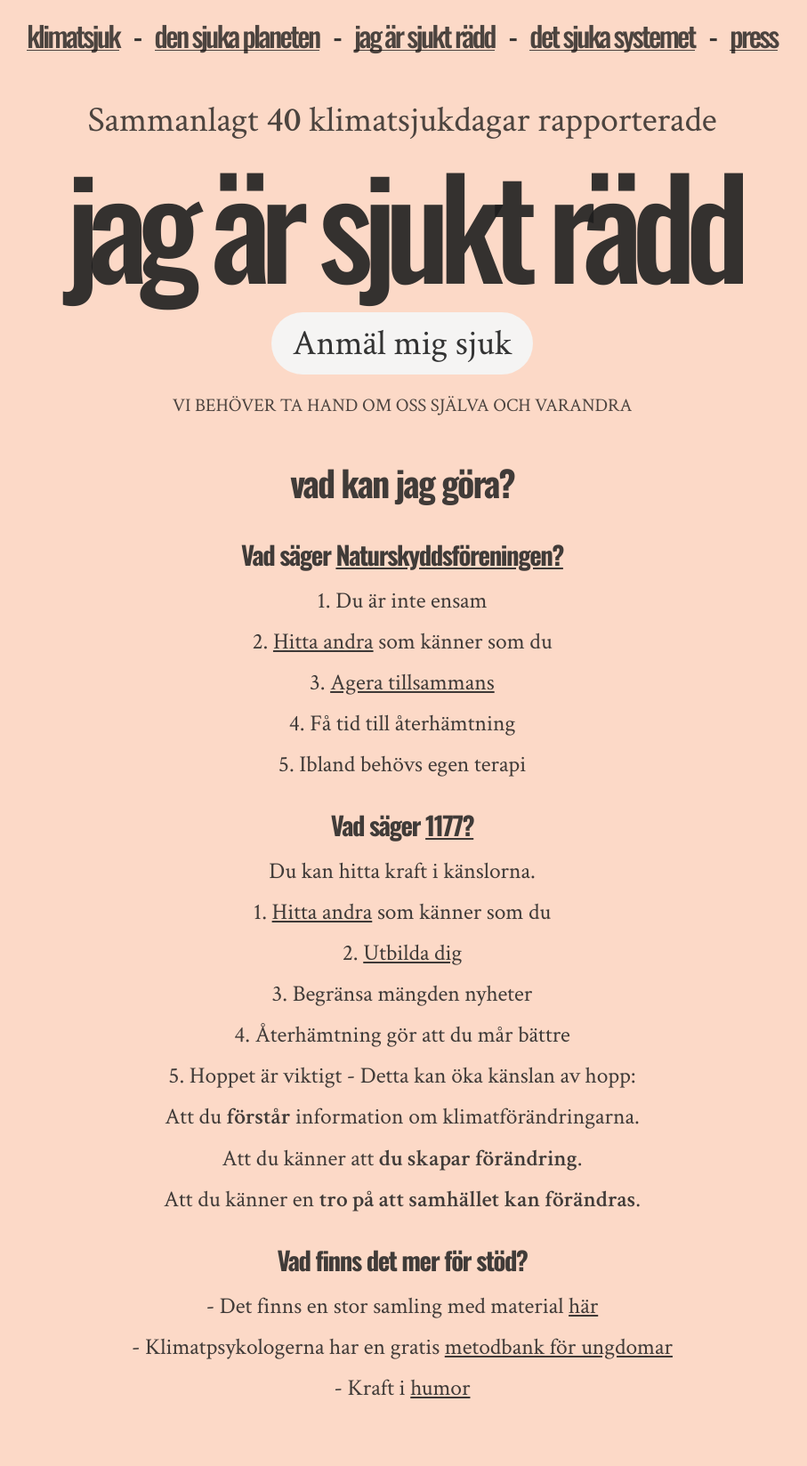
After one commit to janlindblad/klimatsjuk, a Django app: page /radd/ in a window 1280 px wide. The commit adds this page. Shown: the whole page at 89% size, without its empty margins (188-1095 px from the left). Run offline with Django 5.2, Linux system fonts and the light colour scheme; data that the repository does not hold is empty.

Commit message:
Add radd page

```diff
--- a/counter/templates/counter/base.html
+++ b/counter/templates/counter/base.html
@@ -268,13 +268,13 @@
         <nav class="oswald">
             <a href="{% url 'counter:landing' %}">klimatsjuk</a> -
             <a href="{% url 'counter:planeten' %}">den sjuka planeten</a> -
-            <a href="#jag-ar-sjukt-radd">jag är sjukt rädd</a> -
+            <a href="{% url 'counter:radd' %}">jag är sjukt rädd</a> -
             <a href="#det-sjuka-systemet">det sjuka systemet</a> -
             <a href="#press">press</a>
         </nav>
         <div class="page-content">
             <div class="header-section">
-                <div class="miller-text">Sammanlagt <b>{{ quote_count }}</b> sjukdagar 2025</div>
+                <div class="miller-text">Sammanlagt <b>{{ quote_count }}</b> klimatsjukdagar rapporterade</div>
             </div>
 
             <div>
--- /dev/null
+++ b/counter/templates/counter/radd.html
@@ -0,0 +1,88 @@
+{% extends "counter/base.html" %}
+
+{% block title %}Jag är sjukt rädd - Klimatsjuk{% endblock %}
+
+{% block page_title %}jag är sjukt rädd{% endblock %}
+
+{% block content_section %}
+<div class="text-section">
+    <h2>Vad kan jag göra?</h2>
+
+    <h3><strong>Vad säger <a target="_blank" href="https://www.naturskyddsforeningen.se/">Naturskyddsföreningen?</a></strong></h3>
+    <p>1. Du är inte ensam
+    <br/>2. <a target="_blank" href="https://klimatkalendern.nu/">Hitta andra</a> som känner som du
+    <br/>3. <a target="_blank" href="https://klimatprata.se/hitta_din_organisation.php">Agera tillsammans</a>
+    <br/>4. Få tid till återhämtning
+    <br/>5. Ibland behövs egen terapi
+
+    <h3><strong>Vad säger <a target="_blank" href="https://www.1177.se/liv--halsa/psykisk-halsa/att-leva-med-oro-for-klimatet/">1177?</a></strong></h3>
+    <p>Du kan hitta kraft i känslorna.</p>
+    <p>1. <a target="_blank" href="https://klimatkalendern.nu/">Hitta andra</a> som känner som du
+    <br/>2. <a target="_blank" href="https://poddtoppen.se/podcast/1767041503/tva-klimatpsykologer-moter">Utbilda dig</a>
+    <br/>3. Begränsa mängden nyheter
+    <br/>4. Återhämtning gör att du mår bättre
+    <br/>5. Hoppet är viktigt - Detta kan öka känslan av hopp:
+
+    <br/>Att du <b>förstår</b> information om klimatförändringarna.
+    <br/>Att du känner att <b>du skapar förändring</b>.
+    <br/>Att du känner en <b>tro på att samhället kan förändras</b>.
+
+    <h3><strong>Vad finns det mer för stöd?</strong></h3>
+    <p>- Det finns en stor samling med material <a target="_blank" href="https://www.unthinkable.earth/resource-hub">här</a>
+    <br/>- Klimatpsykologerna har en gratis <a target="_blank" href="https://www.klimatpsykologerna.se/terrapi">metodbank för ungdomar</a>
+    <br/>- Kraft i <a target="_blank" href="https://oilwell.app/">humor</a>
+</div>
+
+<style>
+    .text-section {
+        max-width: 800px;
+        margin: 2rem auto;
+        padding: 0 1rem;
+        font-family: "Crimson Text", serif;
+        font-size: 1.6rem;
+        line-height: 1.8;
+        color: rgba(30, 30, 30, 0.85);
+    }
+
+    .text-section h2 {
+        font-family: "Oswald", sans-serif;
+        font-size: 2.5rem;
+        font-weight: 700;
+        margin: 1.5rem 0 1rem 0;
+        text-transform: lowercase;
+        letter-spacing: -0.05em;
+    }
+
+    .text-section h3 {
+        font-family: "Oswald", sans-serif;
+        font-size: 1.8rem;
+        font-weight: 700;
+        margin: 1.2rem 0 0.2rem 0;
+        letter-spacing: -0.05em;
+    }
+
+    .text-section a {
+        color: rgba(30, 30, 30, 0.85);
+        text-decoration: underline;
+    }
+
+    .text-section a:hover {
+        color: rgba(30, 30, 30, 1);
+    }
+
+    @media (max-width: 640px) {
+        .text-section {
+            font-size: 1rem;
+            margin: 1rem auto;
+        }
+
+        .text-section h2 {
+            font-size: 1.4rem;
+        }
+
+        .text-section h3 {
+            font-size: 1rem;
+        }
+    }
+</style>
+{% endblock %}
--- a/counter/urls.py
+++ b/counter/urls.py
@@ -6,6 +6,7 @@ app_name = 'counter'
 urlpatterns = [
     path('', views.landing, name='landing'),
     path('planeten/', views.planeten, name='planeten'),
+    path('radd/', views.radd, name='radd'),
     path('submit/', views.submit_quote, name='submit_quote'),
     path('api/quotes/', views.approved_quotes_api, name='approved_quotes_api'),
 ]
--- a/counter/views.py
+++ b/counter/views.py
@@ -26,7 +26,13 @@ def planeten(request):
     approved_quotes = Quote.objects.filter(approved=True)
     quote_count = 40 + sum(approved_quotes.values_list('days_count', flat=True)) or 0
     return render(request, 'counter/planeten.html', {'quote_count': quote_count})
-    return render(request, 'counter/landing.html', {'quote_count': quote_count})
+
+
+def radd(request):
+    """Jag är sjukt rädd page."""
+    approved_quotes = Quote.objects.filter(approved=True)
+    quote_count = 40 + sum(approved_quotes.values_list('days_count', flat=True)) or 0
+    return render(request, 'counter/radd.html', {'quote_count': quote_count})
 
 
 def submit_quote(request):
```
